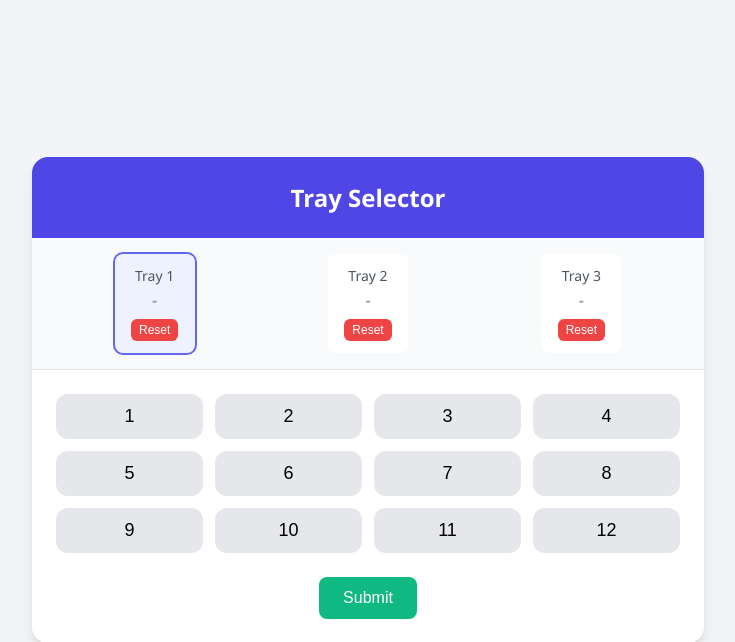
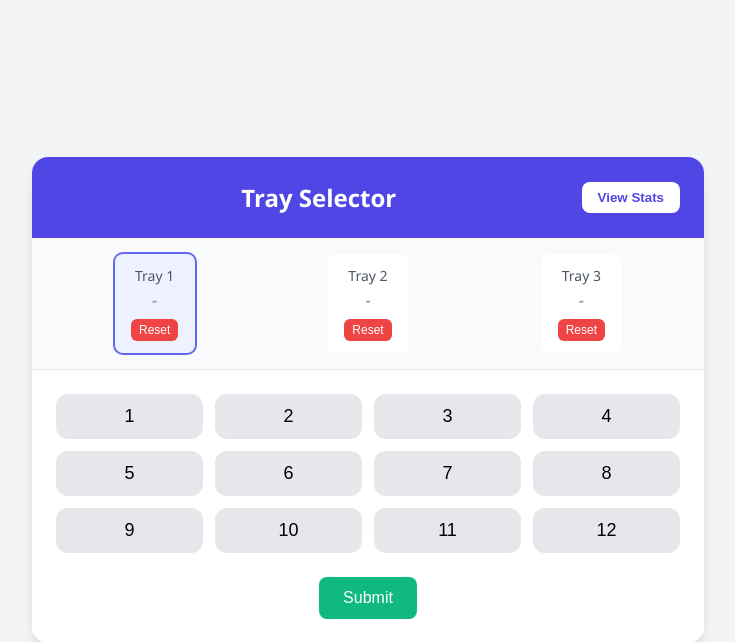
Before and after one commit to Devraj5032/rover_display, a Flask app: page / in a window 1280 px wide. Shown: the top 642 px of the page, without its empty margins (272-1007 px from the left). Run offline with Flask 3, Linux system fonts and the light colour scheme.

Commit message:
Update index.html

```diff
--- a/templates/index.html
+++ b/templates/index.html
@@ -2,7 +2,7 @@
 <html lang="en">
   <head>
     <meta charset="UTF-8" />
-  <meta name="viewport" content="width=device-width, initial-scale=1.0"/>
+    <meta name="viewport" content="width=device-width, initial-scale=1.0" />
     <title>Tray Selector</title>
     <style>
       * {
@@ -11,7 +11,8 @@
         box-sizing: border-box;
       }
 
-    html, body {
+      html,
+      body {
         width: 100%;
         height: 100%;
         font-family: "Segoe UI", Tahoma, Geneva, Verdana, sans-serif;
@@ -38,11 +39,35 @@
         color: white;
         padding: 1.5rem;
         text-align: center;
+        display: flex;
+        justify-content: space-between;
+        align-items: center;
       }
 
       h1 {
         font-size: 1.5rem;
         font-weight: 600;
+        flex-grow: 1;
+      }
+
+      .stats-button {
+        background-color: #ffffff;
+        color: #4f46e5;
+        border: none;
+        padding: 0.5rem 1rem;
+        border-radius: 0.5rem;
+        font-weight: 600;
+        cursor: pointer;
+        transition: all 0.2s ease;
+      }
+
+      .stats-button:hover {
+        background-color: #eef2ff;
+        transform: translateY(-2px);
+      }
+
+      .stats-button:active {
+        transform: translateY(1px);
       }
 
       .tray-summary {
@@ -184,6 +209,7 @@
     <div class="container">
       <header>
         <h1>Tray Selector</h1>
+        <button class="stats-button" onclick="goToStats()">View Stats</button>
       </header>
 
       <div class="tray-summary" id="tray-summary"></div>
@@ -282,27 +308,20 @@
       }
 
       function submitData() {
-      fetch("http://127.0.0.1:5000/get-table-array", {
-        method: "POST",
-        headers: { "Content-Type": "application/json" },
-        body: JSON.stringify({ trays }),
-      })
-        .then((res) => res.json())
-        .then((data) => {
-          // Show toast instead of alert
         showToast(1500);
         console.log(trays);
-          // Reset form after submission
-          resetForm();
-        })
-        .catch((err) => {
-          toast.textContent = "Submission failed";
-          toast.style.backgroundColor = "#ef4444";
-          showToast(1500);
-          console.error(err);
-          toast.textContent = "Submitted";
-          toast.style.backgroundColor = "#10b981";
-        });
+        const table1 = trays[1] || "";
+        const table2 = trays[2] || "";
+        const table3 = trays[3] || "";
+        const query = `?table1=${table1}&table2=${table2}&table3=${table3}`;
+        setTimeout(() => {
+          window.location.href = `http://localhost:5000/tray_mgmt${query}`;
+        }, 1500); // wait for toast before redirect
+      }
+
+      // Function to navigate to stats page
+      function goToStats() {
+        window.location.href = "http://localhost:5000/stats-page";
       }
 
       // Fullscreen logic
```
Lines whose indentation alone changed are shown as unchanged.
